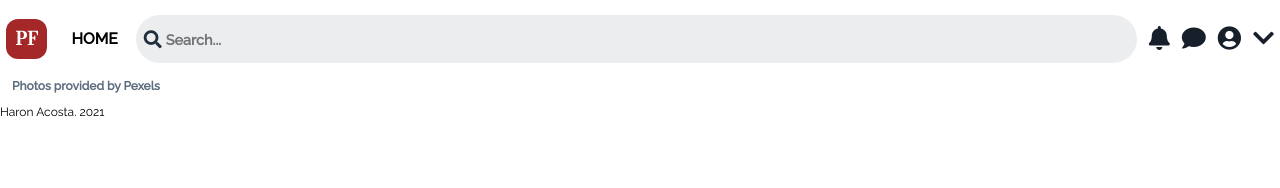
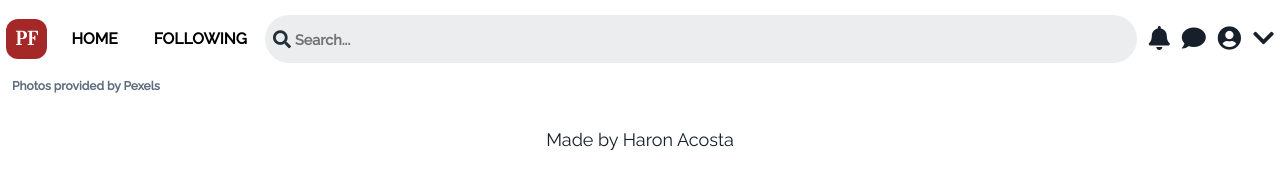
Before and after one commit to haronacosta/pinteflex, a plain HTML site: page index.html in a window 1280 px wide. Drawn offline with nearby package versions, Linux system fonts and the light colour scheme; no server answers.

Commit message:
cuasi-end

```diff
--- a/css/style.css
+++ b/css/style.css
@@ -396,7 +396,8 @@
 }
 
 .wrapper__image {
-  margin-bottom: 1rem;
+  margin-bottom: 2rem;
+  margin-left: 0.5rem;
 }
 
 .image {
@@ -418,6 +419,27 @@
   font-weight: 600;
   color: var(--gray);
   margin-bottom: 1rem;
+}
+
+/* Footer */
+
+.footer {
+  margin-bottom: 2rem;
+  margin-top: 2rem;
+  text-align: center;
+  width: 100%;
+}
+
+.footer__link {
+  color: var(--icons);
+  font-size: 1.5rem;
+  opacity: 1;
+  text-decoration: none;
+  transition: opacity 0.3s ease-in;
+}
+
+.footer__link:hover {
+  opacity: 0.5;
 }
 
 /* Utilities */
@@ -442,7 +464,8 @@
     display: none;
   }
 
-  .search__input__container {
+  .search__input__container,
+  .header__select--following {
     display: block;
   }
 
--- a/index.html
+++ b/index.html
@@ -154,7 +154,8 @@
     </main>
 
     <footer class="footer">
-      Haron Acosta. 2021
+      <a class="footer__link" href="https://github.com/haronacosta/">Made by Haron Acosta</a>
+
     </footer>
 
     <script src="js/script.js"></script>
--- a/js/script.js
+++ b/js/script.js
@@ -156,7 +156,7 @@ const obtenerImagenes = async () => {
   const photos_data = await photos.map((photo) => ({
     id: photo.id,
     photographer: photo.photographer,
-    url: photo.src.large2x,
+    url: photo.src.large,
   }));
 
   return photos_data;
```
